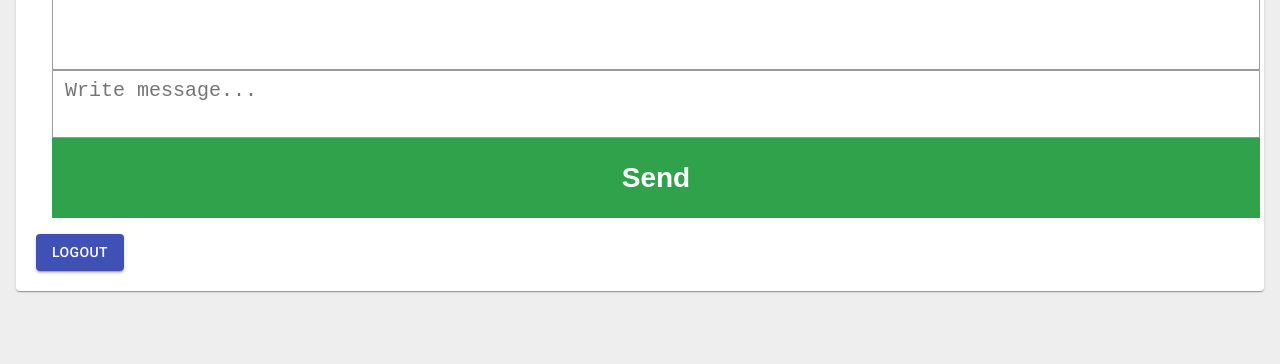
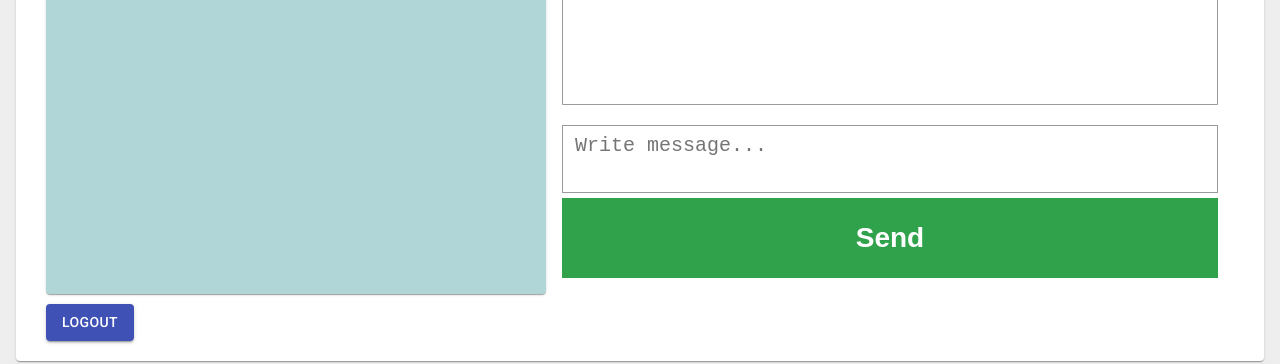
Before and after one commit to piaoyehong1107/final_frontend, a React (Create React App) app: page /1 in a window 1280 px wide. Shown: the part 432-796 px from the top of the page. Built offline with nearby package versions, Linux system fonts and the light colour scheme; no server answers.

Commit message:
Fix layout

```diff
--- a/src/ChatRoom/ChatRoom.js
+++ b/src/ChatRoom/ChatRoom.js
@@ -34,7 +34,11 @@ const ChatRoom = (props) => {
 
   return (
     <div>
-      <div className="page-container">
+      <div className="page-container" style={{
+        display: 'flex',
+        height: '85vh',
+        padding: '10px'
+      }}>
       <SideBar roomId={console.log(props.roomId)} handleChatRoom={handleChatRoom}/>
         <div className="chat-room-container">
           <h1 className="room-name">Room: {roomId}</h1>
@@ -57,13 +61,14 @@ const ChatRoom = (props) => {
             onChange={handleNewMessageChange}
             placeholder="Write message..."
             className="new-message-input-field"
+            style={{marginTop: '20px'}}
           />
-          <button onClick={handleSendMessage} className="send-message-button">
+          <button style={{marginTop: '5px'}} onClick={handleSendMessage} className="send-message-button">
             Send
           </button>
         </div>
       </div>
-      <Button variant="contained" color="primary" onClick={handleLogout}>
+      <Button style={{marginLeft: '10px'}} variant="contained" color="primary" onClick={handleLogout}>
         Logout
       </Button>
     </div>
```
